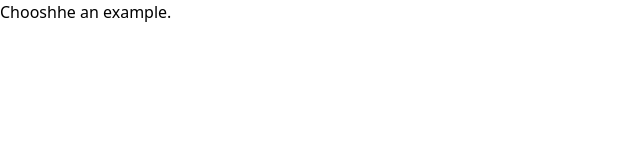
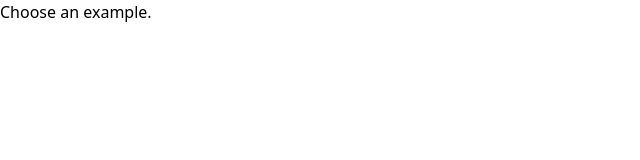
Before and after one commit to jclem/example-use-pan, a React (Vite) app: page / in a window 1280 px wide. Shown: the top 160 px of the page, without its empty margins (0-640 px from the left). Built offline with nearby package versions, Linux system fonts and the light colour scheme.

Commit message:
2 files modified

```diff
--- a/src/App.tsx
+++ b/src/App.tsx
@@ -21,6 +21,6 @@ export default function App() {
     case '#tracking':
       return <TrackingExample hideData={false} />;
     default:
-      return <p>Chooshhe an example.</p>;
+      return <p>Choose an example.</p>;
   }
 }
```
Also changed, not shown: package.json (line endings or trailing spaces).
